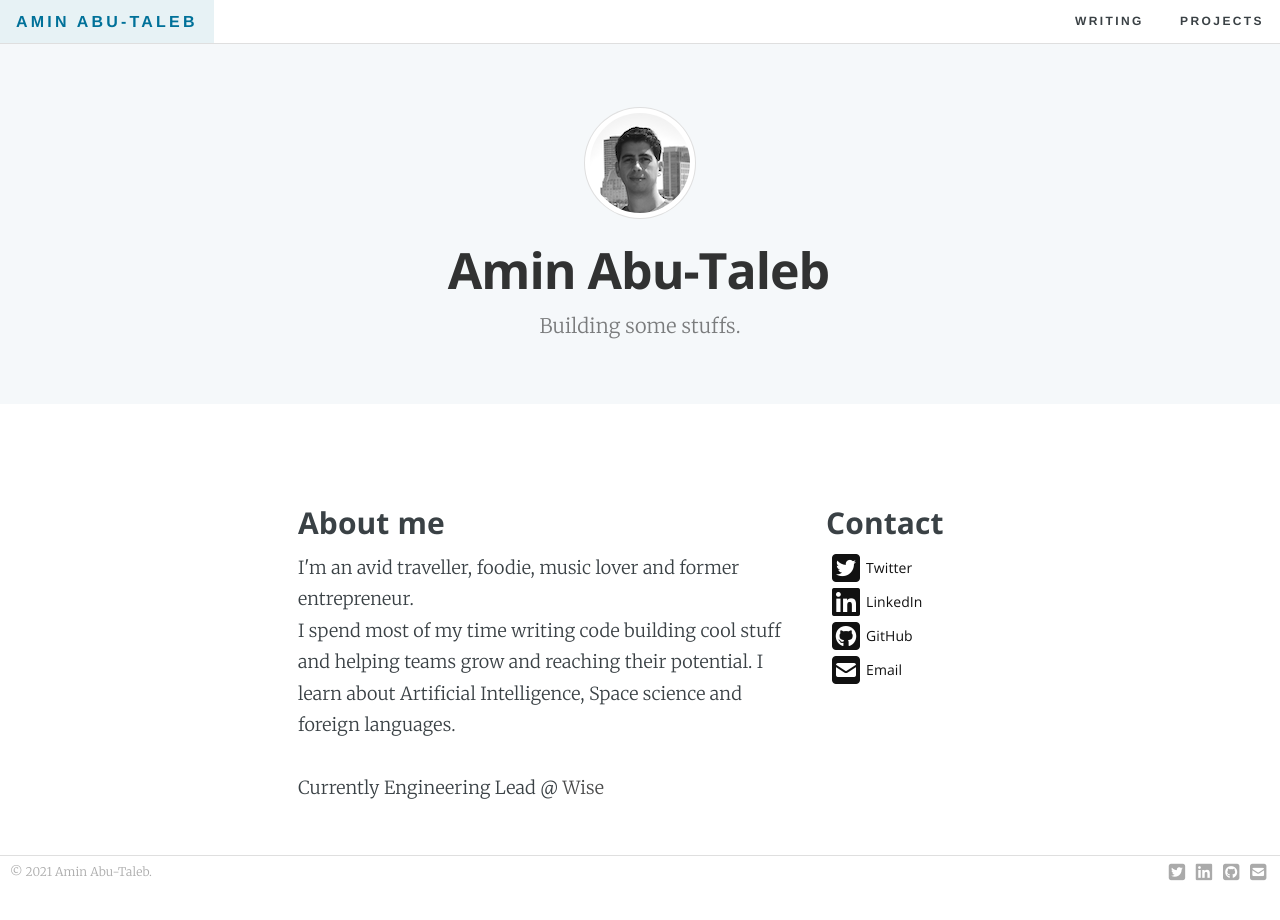
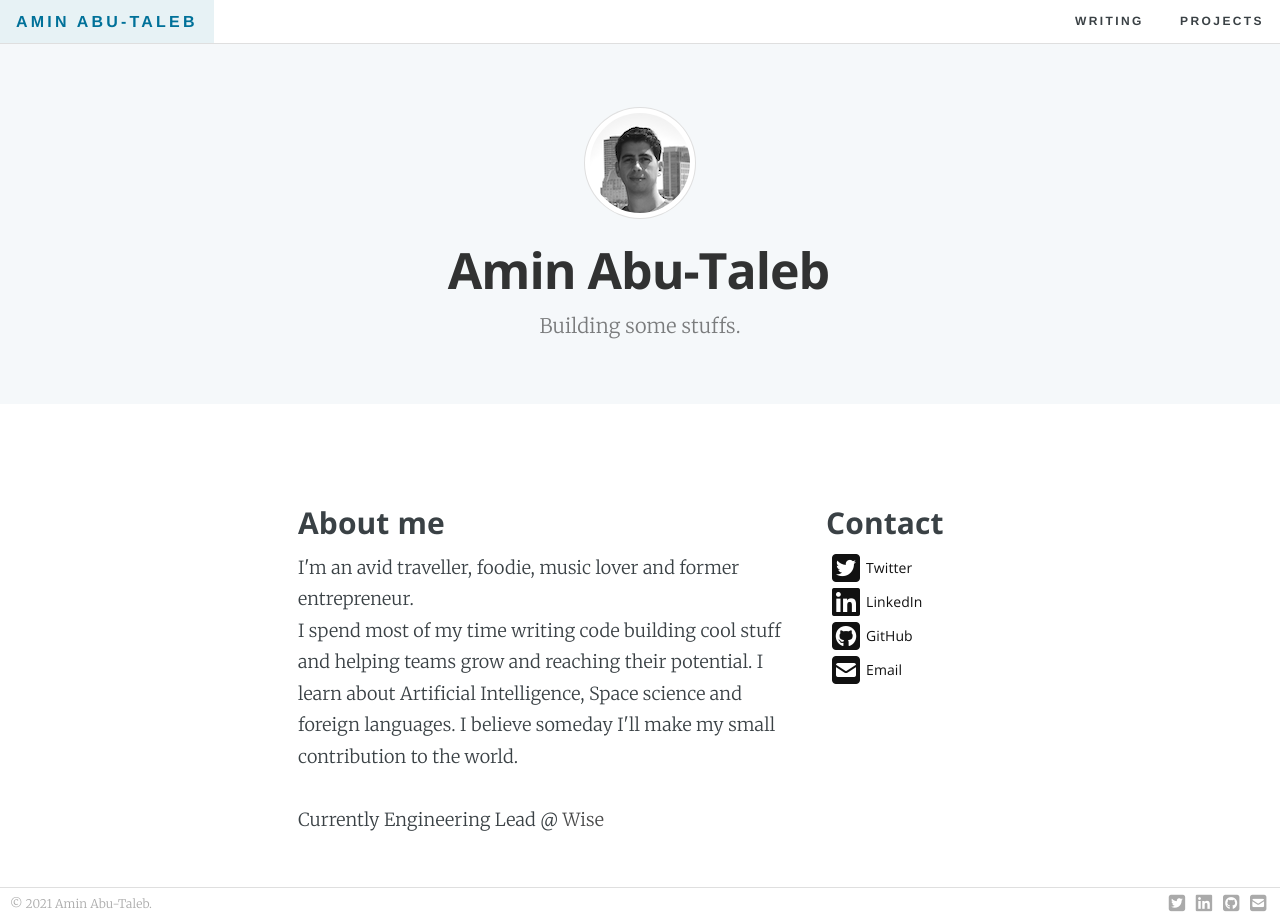
Before and after one commit to aabutaleb/aabutaleb.github.io, a Jekyll site: the page built from index.html, in a window 1280 px wide. Built offline with Jekyll 4.4.1, drawn with Linux system fonts in a browser that asks for light colours; nearby versions of some CDN libraries.

Commit message:
Changes to bio Adding Readme and screenshot

```diff
--- a/_includes/about.html
+++ b/_includes/about.html
@@ -4,6 +4,7 @@
     <p>
       I'm an avid traveller, foodie, music lover and former entrepreneur. <br />I spend most of my time writing code building cool stuff and helping
       teams grow and reaching their potential. I learn about Artificial Intelligence, Space science and foreign languages.
+      I believe someday I'll make my small contribution to the world.
       <p />
       Currently Engineering Lead @ <a href='http://wise.com' target="_blank">Wise</a>
     </p>
```
Also changed, not shown: README.md (added), assets/images/aabutaleb-homepage-screenshot.png (added).
